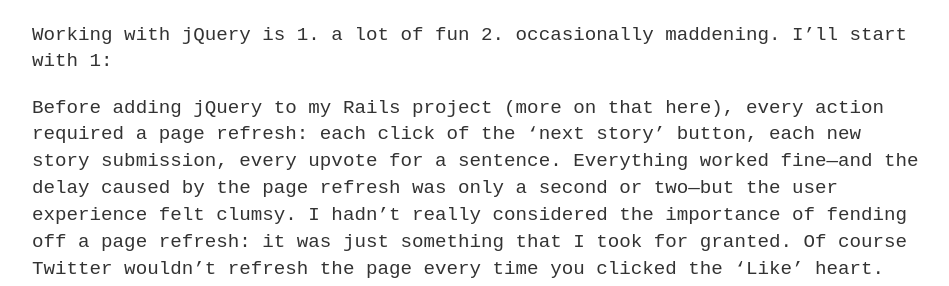
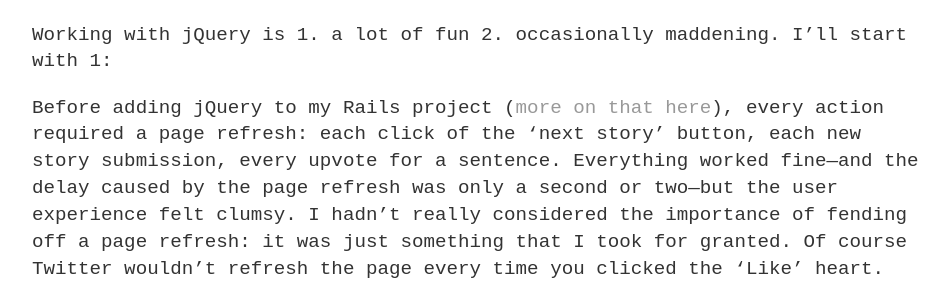
Before and after one commit to bennorris/blog, a Jekyll site: the page built from _posts/2016-12-03-jquery-and-rails.md, in a window 1280 px wide. Shown: the part 360-646 px from the top of the page, without its empty margins (160-1109 px from the left). Built offline with Jekyll 4.4.1, drawn with Linux system fonts in a browser that asks for light colours; some of the changed lines change nothing that is shown; some of the changed text lies outside the part shown.

Commit message:
added link

```diff
--- a/_posts/2016-12-03-jquery-and-rails.md
+++ b/_posts/2016-12-03-jquery-and-rails.md
@@ -15,7 +15,7 @@
 
 Working with jQuery is 1. a lot of fun 2. occasionally maddening. I’ll start with 1:
 
-Before adding jQuery to my Rails project (more on that here), every action required a page refresh: each click of the ‘next story’ button, each new story submission, every upvote for a sentence. Everything worked fine—and the delay caused by the page refresh was only a second or two—but the user experience felt clumsy. I hadn’t really considered the importance of fending off a page refresh: it was just something that I took for granted. Of course Twitter wouldn’t refresh the page every time you clicked the ‘Like’ heart. For most people, this functionality is so subtle as to be unnoticable. But the process of taking that click, turning it into a like, updating the total amount of likes, and displaying that to a user immediately is a beautiful thing. And despite having an idea of how it works, I’m still in awe.
+Before adding jQuery to my Rails project (<a href="https://bennorris.github.io/blog/2016/11/06/rails">more on that here</a>), every action required a page refresh: each click of the ‘next story’ button, each new story submission, every upvote for a sentence. Everything worked fine—and the delay caused by the page refresh was only a second or two—but the user experience felt clumsy. I hadn’t really considered the importance of fending off a page refresh: it was just something that I took for granted. Of course Twitter wouldn’t refresh the page every time you clicked the ‘Like’ heart. For most people, this functionality is so subtle as to be unnoticable. But the process of taking that click, turning it into a like, updating the total amount of likes, and displaying that to a user immediately is a beautiful thing. And despite having an idea of how it works, I’m still in awe.
 
 So that’s all to say: it’s a lot of fun to see jQuery smoothen out the edges of your app and turn it into something that’s enjoyable to use. There’s an element of immediate gratification involved with front-end work: because it’s primarily visual, you get instant feedback. When you click on that ‘next’ button, either it displays the story properly or it doesn’t. Because I love a well-designed website, that sort of instant feedback makes playing with jQuery pretty addictive.
 
```
